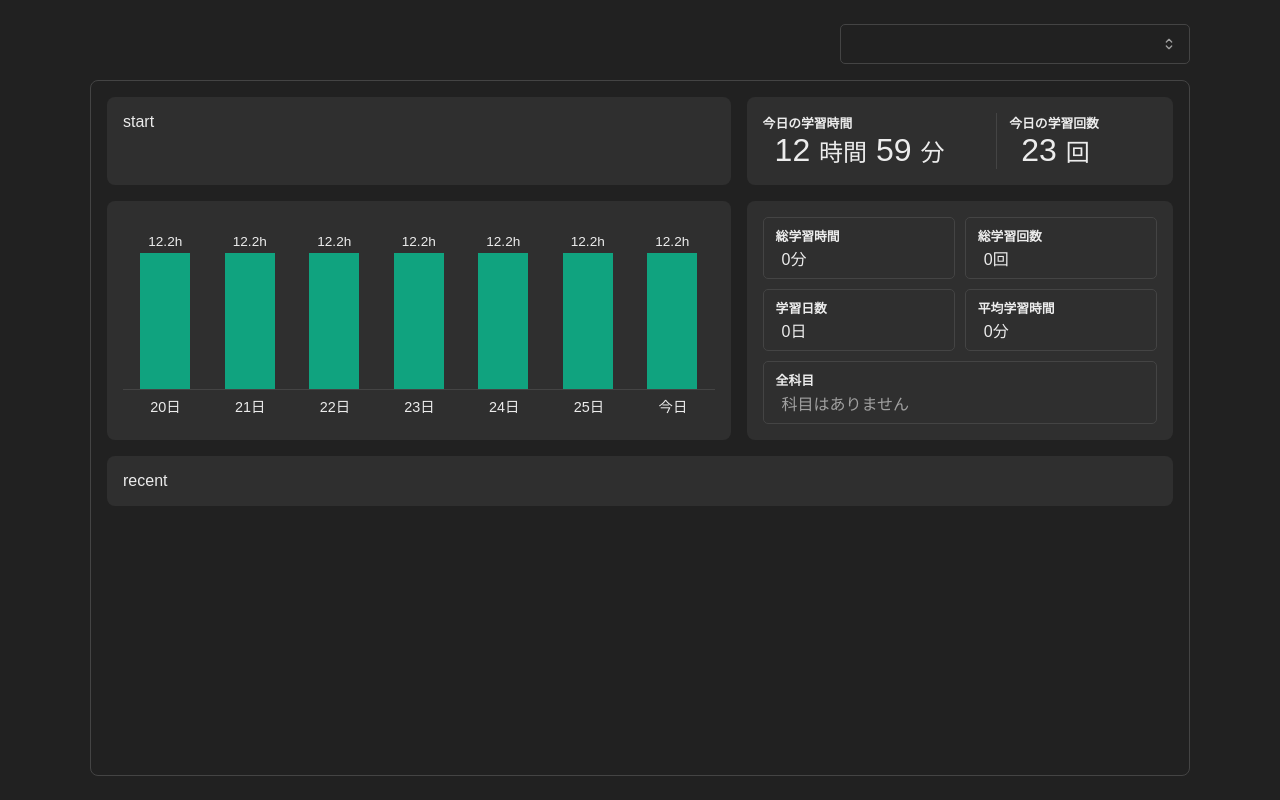
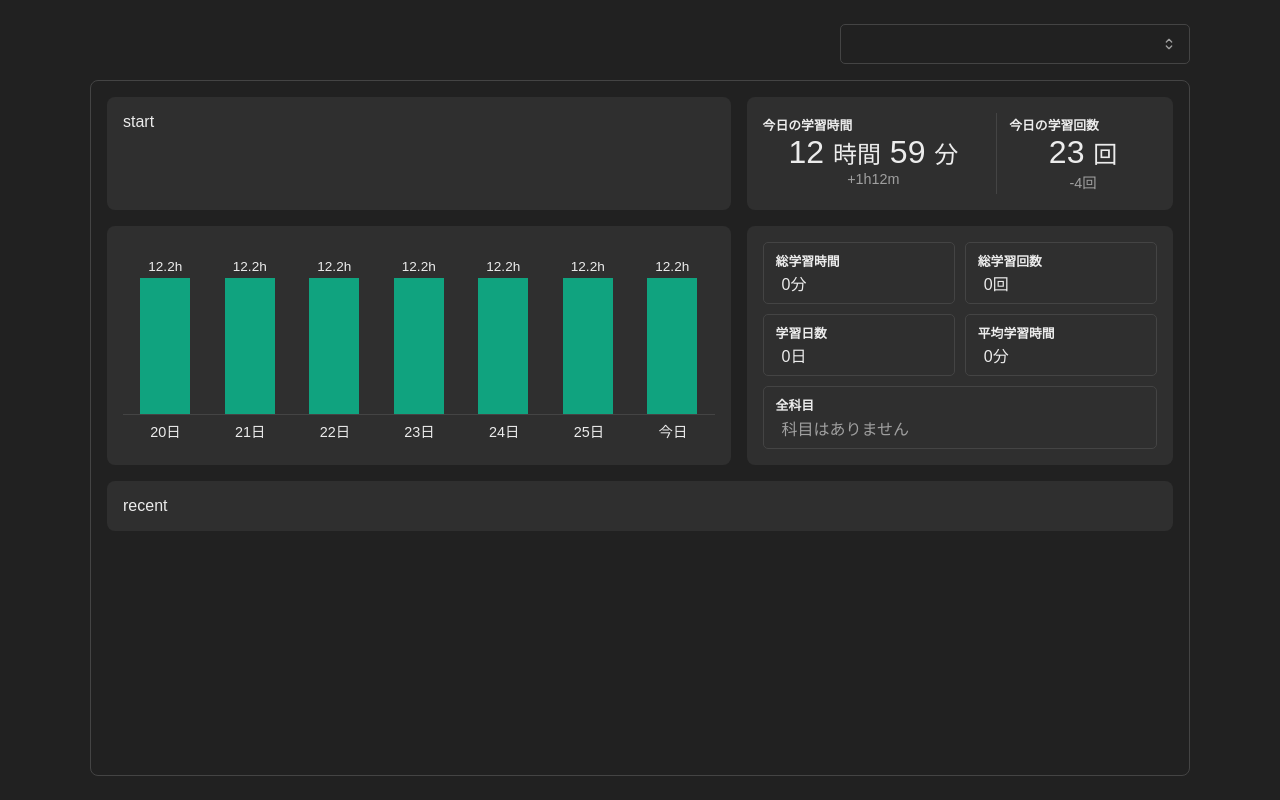
Before and after one commit to roka0430/stadia, a website: page public/index.html in a window 1280 px wide. Drawn offline with nearby package versions, Linux system fonts and the light colour scheme; no server answers; a web font is replaced by a local one.

Commit message:
feat: add html/css for day-over-day comparison

```diff
--- a/public/assets/css/home.css
+++ b/public/assets/css/home.css
@@ -193,6 +193,7 @@ header {
 }
 
 .today__box {
+  padding-block: 2px;
 }
 
 .today__box-label {
@@ -201,12 +202,23 @@ header {
 }
 
 .today__box-content {
-  padding-left: 12px;
+  display: flex;
+  flex-direction: column;
+  align-items: center;
+}
+
+.today__data-value {
   font-size: 2rem;
 }
 
-.today__box-content .unit {
+.today__data-value .unit {
   font-size: 1.5rem;
+}
+
+.today__data-change {
+  width: fit-content;
+  color: var(--color-text-muted);
+  font-size: 0.9rem;
 }
 
 /* weekly */
--- a/public/index.html
+++ b/public/index.html
@@ -41,18 +41,24 @@
         <div class="today__box">
           <div class="today__box-label">今日の学習時間</div>
           <div class="today__box-content">
+            <div class="today__data-value">
               <span>12</span>
               <span class="unit">時間</span>
               <span>59</span>
               <span class="unit">分</span>
+            </div>
+            <div class="today__data-change">+1h12m</div>
           </div>
         </div>
         <div class="today__separator"></div>
         <div class="today__box">
           <div class="today__box-label">今日の学習回数</div>
           <div class="today__box-content">
+            <div class="today__data-value">
               <span>23</span>
               <span class="unit">回</span>
+            </div>
+            <div class="today__data-change">-4回</div>
           </div>
         </div>
       </section>
```
Lines whose indentation alone changed are shown as unchanged.
